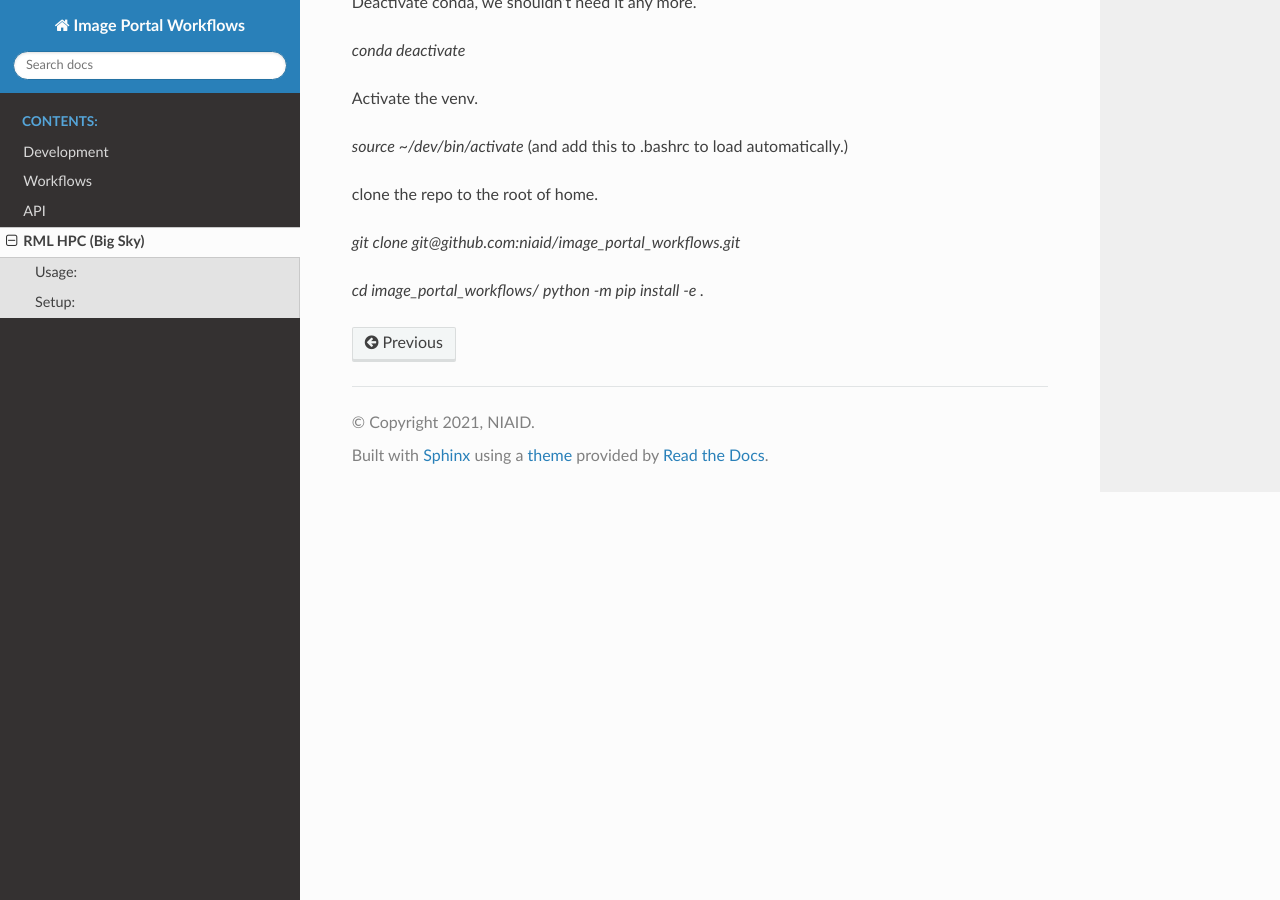
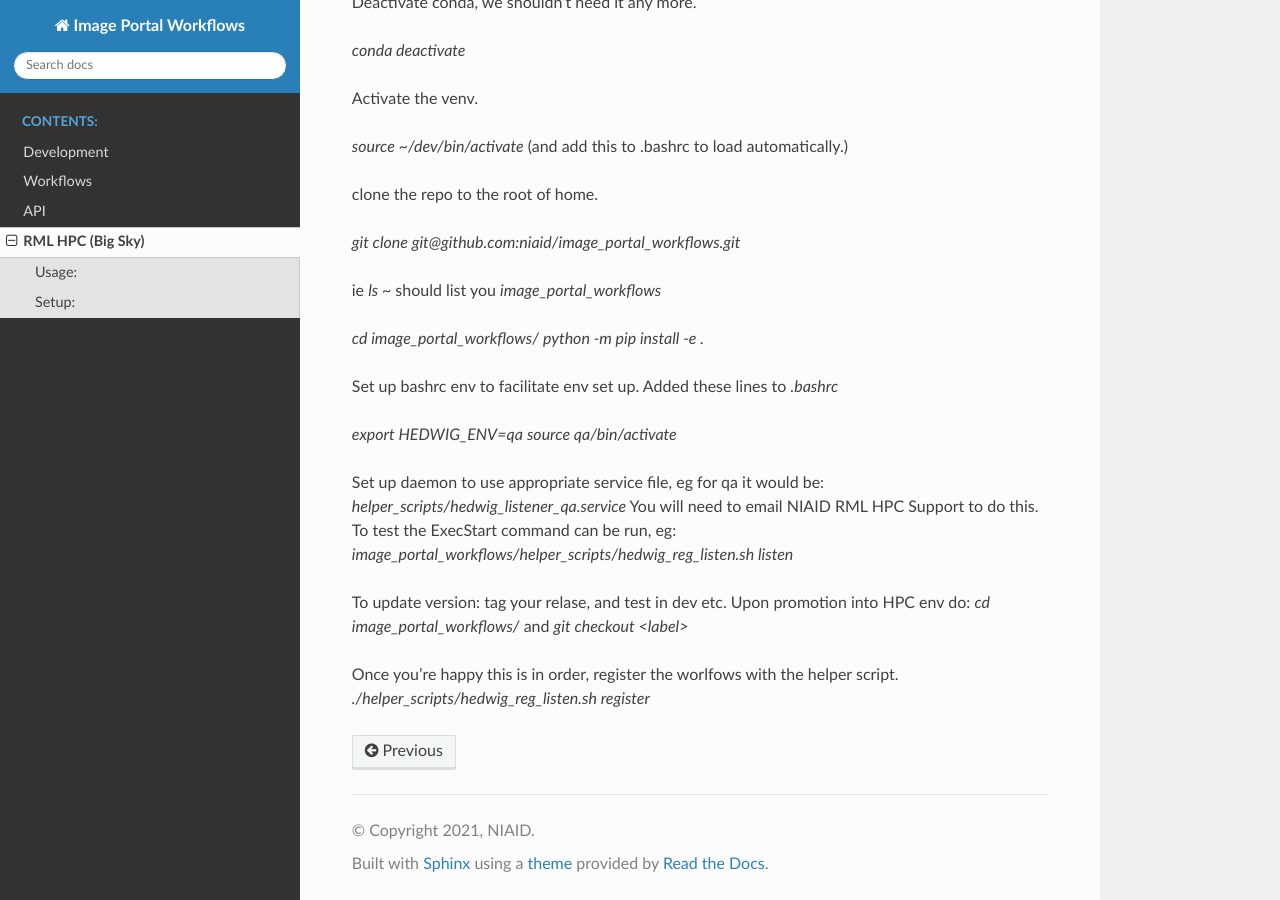
Before and after one commit to niaid/image_portal_workflows, a Sphinx documentation site: the page built from docs/source/hpc.rst, in a window 1280 px wide and 900 px high, scrolled down 641 px. Built offline with Sphinx 7.4.7 and the Read the Docs theme 2.0.0, drawn with Linux system fonts in a browser that asks for light colours.

Commit message:
adds more explanation on HPC env

```diff
--- a/docs/source/hpc.rst
+++ b/docs/source/hpc.rst
@@ -36,5 +36,32 @@ clone the repo to the root of home.
 
 `git clone git@github.com:niaid/image_portal_workflows.git`
 
+ie `ls ~` should list you `image_portal_workflows`
+
 `cd image_portal_workflows/`
 `python -m pip install -e .`
+
+
+Set up bashrc env to facilitate env set up.
+Added these lines to `.bashrc`
+
+`export HEDWIG_ENV=qa`
+`source qa/bin/activate`
+
+
+Set up daemon to use appropriate service file, eg for qa it would be:
+`helper_scripts/hedwig_listener_qa.service`
+You will need to email NIAID RML HPC Support to do this.
+To test the ExecStart command can be run, eg:
+`image_portal_workflows/helper_scripts/hedwig_reg_listen.sh listen`
+
+
+To update version:
+tag your relase, and test in dev etc.
+Upon promotion into HPC env do:
+`cd image_portal_workflows/`
+and
+`git checkout <label>`
+
+Once you're happy this is in order, register the worlfows with the helper script.
+`./helper_scripts/hedwig_reg_listen.sh register`
```
